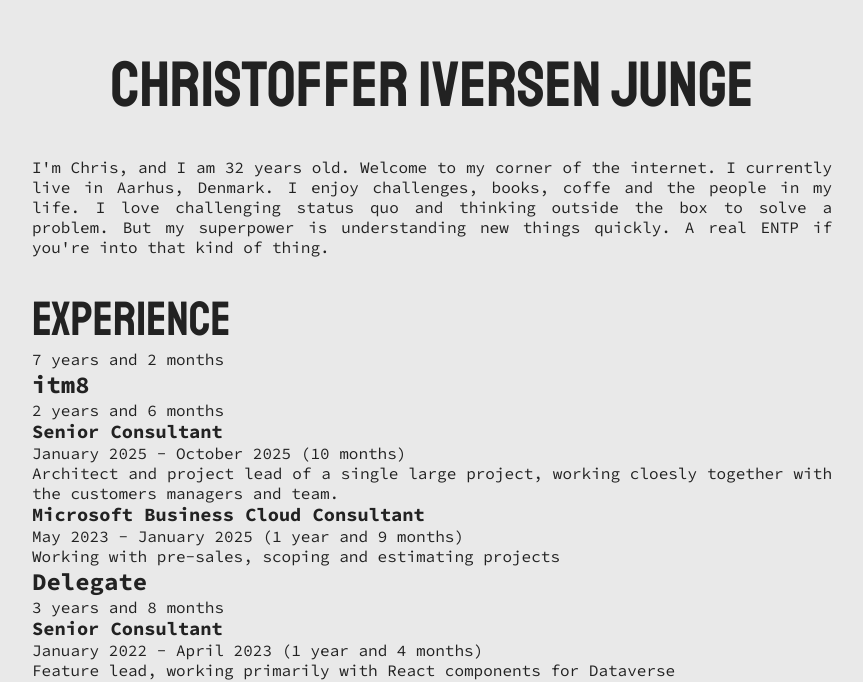
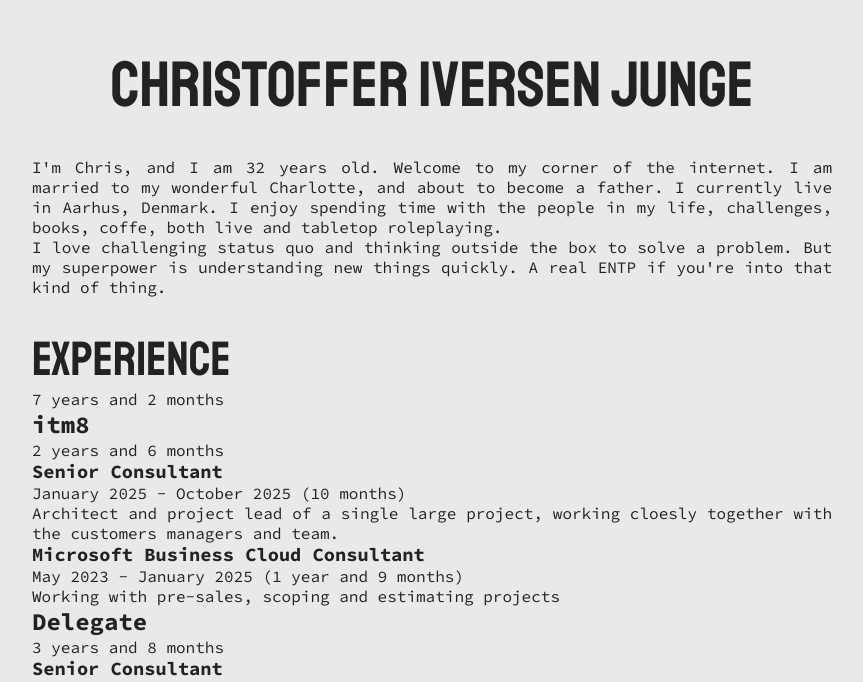
Before and after one commit to sixfourtwo/sixfourtwo.github.io, a Next.js app: page / in a window 1280 px wide. Shown: the part 119-801 px from the top of the page, without its empty margins (208-1071 px from the left). Built offline with nearby package versions, Linux system fonts and the light colour scheme.

Commit message:
Update about text

```diff
--- a/src/app/sections/personalInfo.tsx
+++ b/src/app/sections/personalInfo.tsx
@@ -8,9 +8,12 @@ export default function PersonalInfo() {
         <div>
             <p>
                 {`I'm Chris, and I am ${age} years old. Welcome to my corner of the internet.
-                I currently live in Aarhus, Denmark. I enjoy challenges, books, coffe and the people in my life.
-                \n
-                I love challenging status quo and thinking outside the box to solve a problem. But my superpower
+                I am married to my wonderful Charlotte, and about to become a father.
+                I currently live in Aarhus, Denmark. I enjoy spending time with the people in my life,
+                challenges, books, coffe, both live and tabletop roleplaying.`}
+            </p>
+            <p>
+                {`I love challenging status quo and thinking outside the box to solve a problem. But my superpower
                 is understanding new things quickly. A real ENTP if you're into that kind of thing.`}
             </p>
         </div>
```
